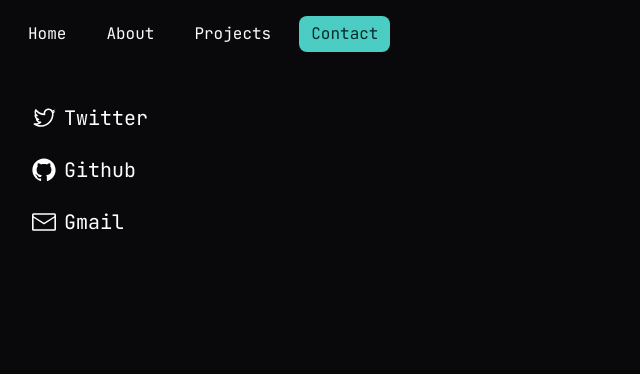
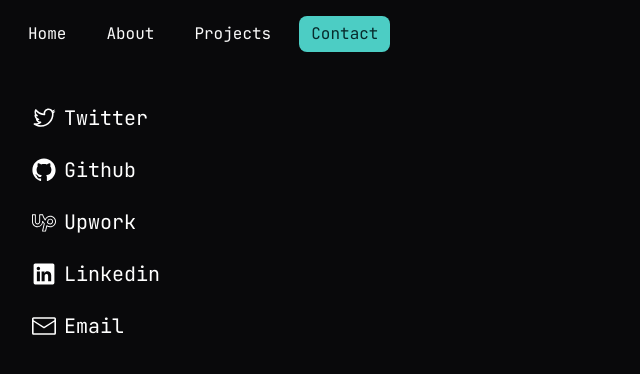
Before and after one commit to RohanJacob23/Portfolio-Nextjs, a Next.js app: page /contact in a window 1280 px wide. Shown: the top 374 px of the page, without its empty margins (0-640 px from the left). Built offline with nearby package versions, Linux system fonts and the light colour scheme.

Commit message:
Added more social links

```diff
--- a/package.json
+++ b/package.json
@@ -15,7 +15,7 @@
     "class-variance-authority": "^0.7.0",
     "clsx": "^2.1.0",
     "framer-motion": "^11.1.7",
-    "next": "14.2.4",
+    "next": "14.2.5",
     "react": "^18",
     "react-dom": "^18",
     "react-use-measure": "^2.1.1",
--- a/src/app/about/page.tsx
+++ b/src/app/about/page.tsx
@@ -13,13 +13,17 @@ export default function page() {
     <div className="max-h-[calc(100dvh-64px)] max-w-screen-lg space-y-4 overflow-y-auto p-4 text-xl text-muted-foreground md:max-h-[calc(100dvh-68px)] md:p-8">
       <p>
         I&apos;m{" "}
-        <TextEffect className="font-medium text-foreground underline decoration-primary underline-offset-2">
+        <span className="inline-flex overflow-hidden">
+          <TextEffect className="font-medium text-primary">
             Rohan Koshy Jacob
           </TextEffect>
+        </span>
         , a highly motivated and results-oriented{" "}
-        <TextEffect className="font-medium text-foreground underline decoration-primary underline-offset-2">
+        <span className="inline-flex overflow-hidden">
+          <TextEffect className="font-medium text-primary">
             web developer
-        </TextEffect>{" "}
+          </TextEffect>
+        </span>{" "}
         with a strong foundation in both front-end and back-end development.
       </p>
       <p>
@@ -27,9 +31,11 @@ export default function page() {
         {skills.map((skill, i) => (
           <React.Fragment key={i}>
             {i === skills.length - 1 ? " and " : " "}
-            <TextEffect className="font-medium text-foreground underline decoration-primary underline-offset-2">
+            <span className="inline-flex overflow-hidden">
+              <TextEffect className="font-medium text-primary">
                 {skill}
               </TextEffect>
+            </span>
             {i !== skills.length - 1 && ","}
           </React.Fragment>
         ))}
@@ -39,9 +45,11 @@ export default function page() {
       </p>
       <p>
         I&apos;m passionate about creating impactful{" "}
-        <TextEffect className="font-medium text-foreground underline decoration-primary underline-offset-2">
+        <span className="inline-flex overflow-hidden">
+          <TextEffect className="font-medium text-primary">
             web applications
-        </TextEffect>{" "}
+          </TextEffect>
+        </span>{" "}
         and seek an opportunity to learn and grow alongside experienced
         developers.
       </p>
--- a/src/app/contact/page.tsx
+++ b/src/app/contact/page.tsx
@@ -3,9 +3,11 @@ import Link from "next/link";
 import {
   EnvelopeClosedIcon,
   GitHubLogoIcon,
+  LinkedInLogoIcon,
   TwitterLogoIcon,
 } from "@radix-ui/react-icons";
 import type { Metadata } from "next";
+import Image from "next/image";
 
 export const metadata: Metadata = {
   title: "Contact",
@@ -13,40 +15,58 @@ export const metadata: Metadata = {
 };
 
 export default function page() {
+  const socialLinks = [
+    {
+      icon: <TwitterLogoIcon className="size-6" />,
+      name: "Twitter",
+      href: "https://twitter.com/R_Jacob2374",
+    },
+    {
+      icon: <GitHubLogoIcon className="size-6" />,
+      name: "Github",
+      href: "https://github.com/RohanJacob23",
+    },
+    {
+      icon: (
+        <Image
+          src="/upwork.svg"
+          width={48}
+          height={48}
+          alt="upwork"
+          className="size-6"
+        />
+      ),
+      name: "Upwork",
+      href: "https://www.upwork.com/freelancers/~01d2bfd9aef1481102?mp_source=share",
+    },
+    {
+      icon: <LinkedInLogoIcon className="size-6" />,
+      name: "Linkedin",
+      href: "https://www.linkedin.com/in/rohan-koshy-jacob-310b31261/",
+    },
+    {
+      icon: <EnvelopeClosedIcon className="size-6" />,
+      name: "Email",
+      href: "mailto: rohankoshyjacob@gmail.com",
+    },
+  ];
   return (
-    <div className="flex-1 p-4 md:p-8 space-y-4 text-xl">
+    <div className="flex-1 space-y-4 p-4 text-xl md:p-8">
       {/* social links */}
       <div className="flex flex-col items-start gap-4">
+        {socialLinks.map(({ href, icon, name }, i) => (
           <Button
+            key={i}
             variant="link"
             asChild
-          className="text-xl pl-0 gap-2 decoration-primary text-white"
+            className="gap-2 pl-0 text-xl text-white decoration-primary"
           >
-          <Link href="https://twitter.com/R_Jacob2374">
-            <TwitterLogoIcon className="size-6" />
-            Twitter
+            <Link href={href} target="_blank">
+              {icon}
+              {name}
             </Link>
           </Button>
-        <Button
-          variant="link"
-          asChild
-          className="text-xl pl-0 gap-2 decoration-primary text-white"
-        >
-          <Link href="https://github.com/RohanJacob23">
-            <GitHubLogoIcon className="size-6" />
-            Github
-          </Link>
-        </Button>
-        <Button
-          variant="link"
-          asChild
-          className="text-xl pl-0 gap-2 decoration-primary text-white"
-        >
-          <Link href="mailto: rohankoshyjacob@gmail.com" target="_blank">
-            <EnvelopeClosedIcon className="size-6" />
-            Gmail
-          </Link>
-        </Button>
+        ))}
       </div>
     </div>
   );
--- a/src/components/animation/TextEffect.tsx
+++ b/src/components/animation/TextEffect.tsx
@@ -27,7 +27,7 @@ export default function TextEffect({
             "inline-block cursor-default text-nowrap text-inherit",
             className,
           )}
-          initial={{ y: 50, opacity: 0 }}
+          initial={{ y: 30, opacity: 0 }}
           animate={{ y: 0, opacity: 1 }}
           transition={{
             type: "spring",
```
Also changed, not shown: public/upwork.svg (added), 1 other file (tests, documents, lock files or other folders). Lines whose indentation alone changed are shown as unchanged.
